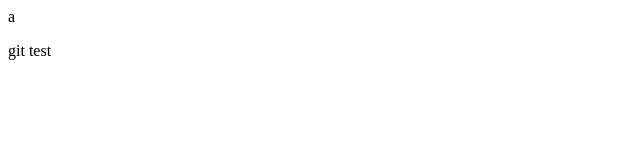
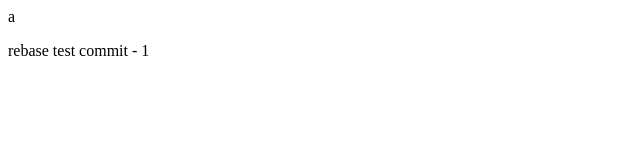
Before and after one commit to sunacodesu/test_02, a plain HTML site: page index.html in a window 1280 px wide. Shown: the full height of the page, 0-640 px from the left. Drawn offline with Linux system fonts and the light colour scheme.

Commit message:
test: rebase test commit 1

```diff
--- a/index.html
+++ b/index.html
@@ -7,6 +7,6 @@
 </head>
 <body>
   <main>a</main>
-  <p>git test</p>
+  <p>rebase test commit - 1</p>
 </body>
 </html>
```
